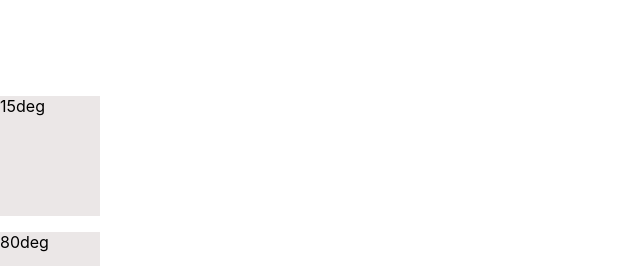
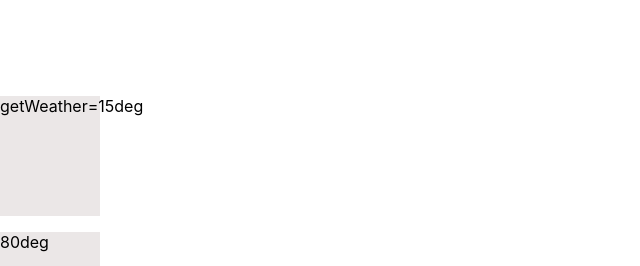
Before and after one commit to KevTheeDev/weatherapp, a React (Create React App) app: page / in a window 1280 px wide. Shown: the top 266 px of the page, without its empty margins (0-640 px from the left). Built offline with nearby package versions, Linux system fonts and the light colour scheme.

Commit message:
added getWEather to return to test

```diff
--- a/src/App.js
+++ b/src/App.js
@@ -37,7 +37,11 @@ export default class App extends React.Component {
   render() {
     return (
       <div className="weatherbox">
-        <p id="render-weatherbox">15deg</p>
+        <p id="render-weatherbox" >
+          {/* .this refers to the getWeather */}
+          {/* prop={value} */}
+          getWeather={this.getWeather}
+          15deg</p>
         <p id="render-weatherbox">80deg</p>
         <p id="render-weatherbox">30deg</p>
         <p id="render-weatherbox">50deg</p>
```
